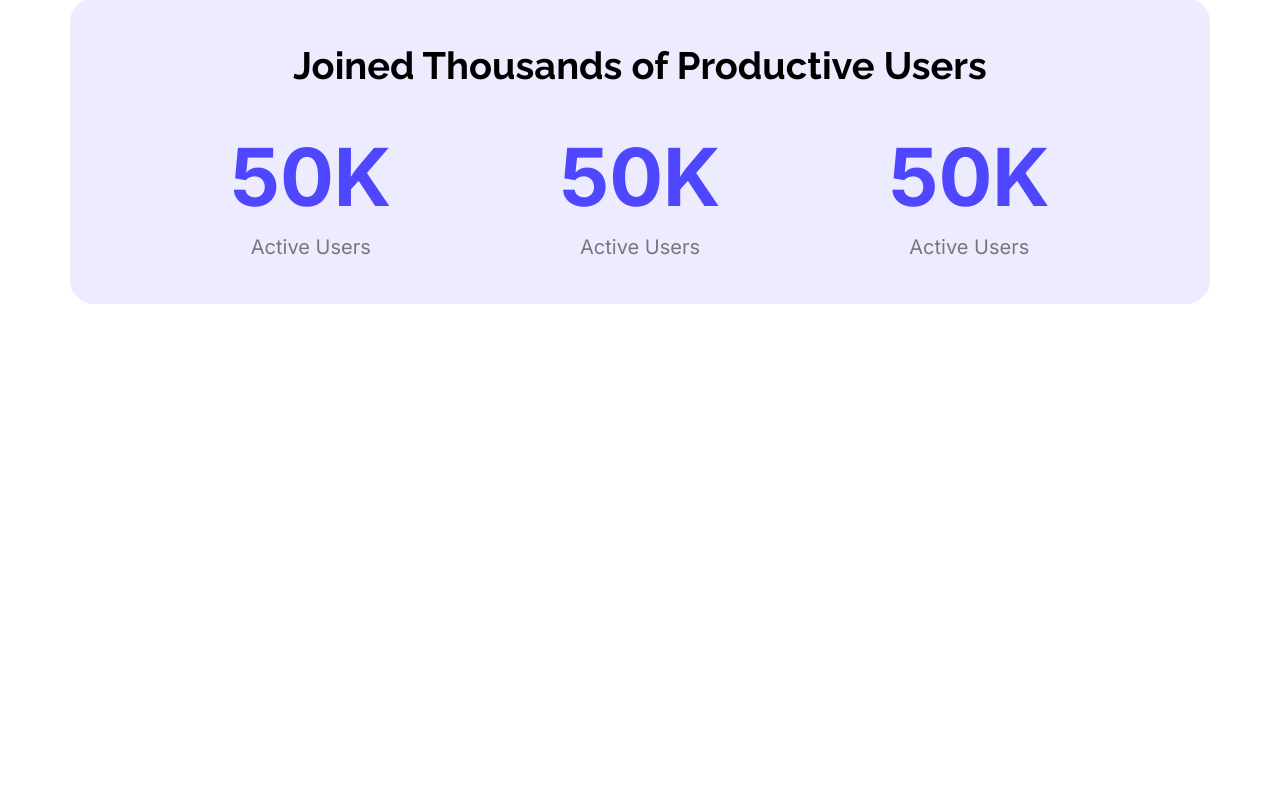
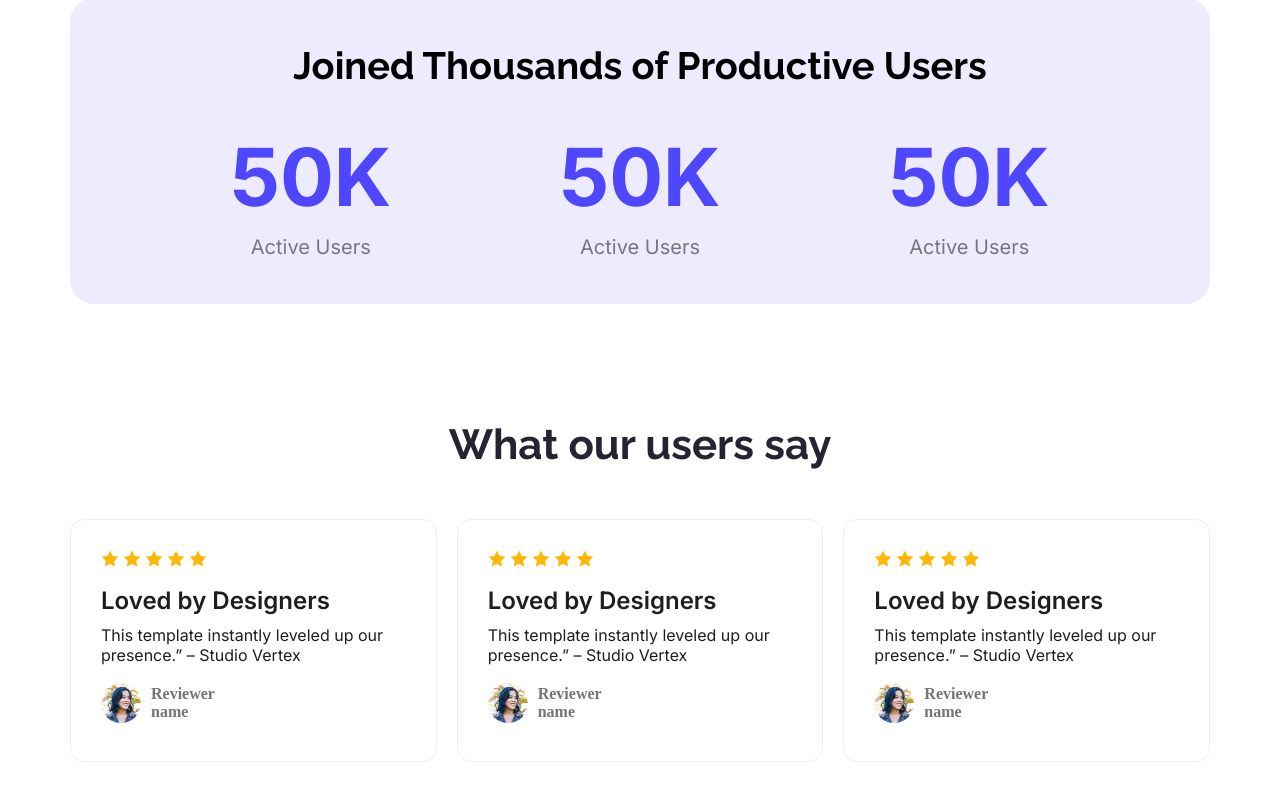
Before and after one commit to humayungit815/assignment_1, a plain HTML site: page index.html in a window 1280 px wide. Shown: the part 1260-2060 px from the top of the page. Before the commit the page ends 1680 px from the top, so only its background shows below. Drawn offline with Linux system fonts and the light colour scheme.

Commit message:
user feedback section commit

```diff
--- a/index.html
+++ b/index.html
@@ -43,6 +43,51 @@
                 </div>
             </div>
         </section>
+        <section class="user-feedback">
+            <h1 class="raleway-font">What our users say</h1>
+            <div class="user-container">
+                <div class="user-card">
+                    <img src="Assets/icon-star.png" alt="">
+                    <img src="Assets/icon-star.png" alt="">
+                    <img src="Assets/icon-star.png" alt="">
+                    <img src="Assets/icon-star.png" alt="">
+                    <img src="Assets/icon-star.png" alt="">
+                    <h3 class="inter-font">Loved by Designers</h3>
+                    <p class="inter-font">This template instantly leveled up our presence.” – Studio Vertex</p>
+                    <div class="user-card-name">
+                        <img src="Assets/avatar.png" alt="">
+                        <p>Reviewer <br>name</p>
+                    </div>
+                </div>
+                <div class="user-card">
+                     <img src="Assets/icon-star.png" alt="">
+                     <img src="Assets/icon-star.png" alt="">
+                    <img src="Assets/icon-star.png" alt="">
+                    <img src="Assets/icon-star.png" alt="">
+                    <img src="Assets/icon-star.png" alt="">
+                    <h3 class="inter-font">Loved by Designers</h3>
+                    <p class="inter-font">This template instantly leveled up our presence.” – Studio Vertex</p>
+                    <div class="user-card-name">
+                        <img src="Assets/avatar.png" alt="">
+                        <p>Reviewer <br>name</p>
+                    </div>
+                </div>
+                <div class="user-card">
+                     <img src="Assets/icon-star.png" alt="">
+                     <img src="Assets/icon-star.png" alt="">
+                    <img src="Assets/icon-star.png" alt="">
+                    <img src="Assets/icon-star.png" alt="">
+                    <img src="Assets/icon-star.png" alt="">
+                    <h3 class="inter-font">Loved by Designers</h3>
+                    <p class="inter-font">This template instantly leveled up our presence.” – Studio Vertex</p>
+                    <div class="user-card-name">
+                        <img src="Assets/avatar.png" alt="">
+                        <p>Reviewer <br>name</p>
+
+                    </div>
+                </div>
+            </div>
+        </section>
     </main>
     <footer>
 
--- a/styles/style.css
+++ b/styles/style.css
@@ -1,50 +1,59 @@
 @import url('https://fonts.googleapis.com/css2?family=Inter:ital,opsz,wght@0,14..32,100..900;1,14..32,100..900&family=Raleway:ital,wght@0,100..900;1,100..900&display=swap');
 
-.inter-font{
+.inter-font {
     font-family: "Inter", sans-serif;
 }
-.raleway-font{
+
+.raleway-font {
     font-family: "Raleway", sans-serif;
 }
-*{
+
+* {
     margin: 0;
     padding: 0;
 }
+
 /* shared style */
-.primary-color{
+.primary-color {
     color: #4E47FF;
 }
-.btn-primary{
+
+.btn-primary {
     background-color: #4E47FF;
     color: #FFFFFF;
     padding: 10px 15px;
     border: none;
     border-radius: 5px;
 }
+
 /* nav-bar style */
-nav{
+nav {
     display: flex;
     justify-content: space-between;
     margin: 0px 150px 150px;
     padding-top: 40px;
     align-items: center;
 }
-.nav-bar h1{
+
+.nav-bar h1 {
     font-size: 34px;
     font-weight: 900;
     color: #4E47FF;
 }
-.nav-btn{
+
+.nav-btn {
     font-size: 12px;
     font-weight: 500;
 }
+
 /* header style */
-header{
+header {
     background-image: url('../Assets/Hero-bg.png');
     height: 698px;
     margin-bottom: 116px;
 }
-.nav-title{
+
+.nav-title {
     display: flex;
     flex-direction: column;
     justify-content: center;
@@ -52,7 +61,8 @@ header{
     text-align: center;
     margin-top: 100px;
 }
-.nav-title h1{
+
+.nav-title h1 {
     font-size: 65px;
     font-weight: 700;
     width: 905px;
@@ -60,42 +70,48 @@ margin-bottom: 37px;
 }
 
 /* main section style start */
-main{
+main {
     max-width: 1140px;
     margin: 0 auto;
 }
-section{
+
+section {
     margin-bottom: 116px;
 }
+
 /* action section style */
-.action-section{
+.action-section {
     display: flex;
     justify-content: space-between;
     align-items: center;
 }
-.action-container{
+
+.action-container {
     width: 517px;
 }
-.action-container h2{
+
+.action-container h2 {
     font-size: 42px;
     font-weight: 700;
     color: #252432;
     margin-bottom: 23px;
 }
-.action-container p{
+
+.action-container p {
     font-size: 24px;
     font-weight: 400;
     color: #25243280;
     margin-bottom: 23px;
 }
-.action-img{
+
+.action-img {
     width: 403px;
     height: 328px;
     border-radius: 45px;
 }
 
 /* productive section */
-.productive-section{
+.productive-section {
     display: flex;
     flex-direction: column;
     justify-content: center;
@@ -104,24 +120,85 @@ border-radius: 45px;
     height: 306px;
     border-radius: 24px;
 }
-.productive-container{
+
+.productive-container {
     display: flex;
     gap: 168px;
     text-align: center;
     margin-top: 40px;
 }
-.productive-section h2{
+
+.productive-section h2 {
     font-size: 38px;
     font-weight: 700;
 }
-.productive-container h1{
+
+.productive-container h1 {
     font-size: 80px;
     font-weight: 700;
     color: #4E47FF;
     margin-bottom: 10px;
 }
-.productive-container p{
+
+.productive-container p {
     font-size: 20px;
     font-weight: 400;
     color: #00000080;
 }
+
+/* user feedback section */
+.user-feedback h1 {
+    text-align: center;
+    margin-bottom: 50px;
+    font-size: 42px;
+font-weight: 700;
+color: #252432;
+}
+
+.user-container {
+    gap: 20px;
+    display: flex;
+    justify-content: space-between;
+    align-items: center;
+}
+
+.user-card {
+    padding: 30px;
+    width: 366.67px;
+    height: 243px;
+    box-sizing: border-box;
+    border: 1px solid rgb(242, 237, 237);
+    border-radius: 14px;
+    background: rgba(255, 255, 255, 0.5);
+}
+.user-card h3{
+    margin-top: 15px;
+    margin-bottom: 10px;
+    font-size: 24px;
+font-weight: 600;
+color: #1E1E1E;
+}
+.user-card p{
+    margin-bottom: 15px;
+    font-size: 16px;
+font-weight: 400;
+color: #1E1E1E;
+}
+.user-card-name{
+    display: flex;
+    align-items: center;
+    gap: 10px;
+    width: 318.67px;
+height: 46px;
+}
+.user-card-name img{
+    width: 40px;
+height: 40px;
+border-radius: 50%;
+}
+.user-card-name p{
+    margin: 4px 0px;
+    font-size: 16px;
+font-weight: 600;
+color: #757575;
+}
```
Lines whose indentation alone changed are shown as unchanged.
